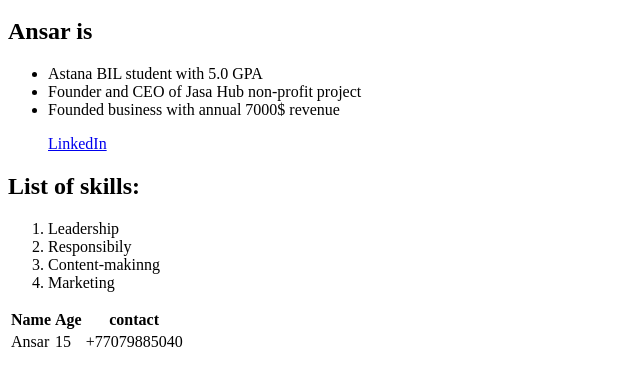
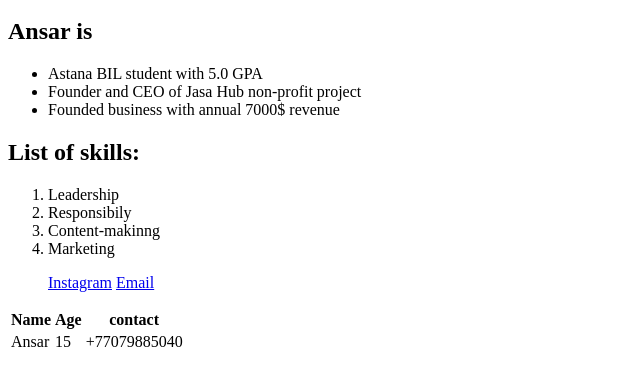
Before and after one commit to ansaritocode/Ansar-portfolio, a plain HTML site: page index.html in a window 1280 px wide. Shown: the part 48-434 px from the top of the page, without its empty margins (0-640 px from the left). Drawn offline with Linux system fonts and the light colour scheme.

Commit message:
Update index.html

```diff
--- a/index.html
+++ b/index.html
@@ -22,9 +22,6 @@
   <li> Founded business with annual 7000$ revenue</li>
 </ul>
 
-  <ul> <a href="https://linkedin.com/in/arlan-rakhmetzhanov" target="_blank">LinkedIn</a>
-  </ul>
-
   <h2>List of skills:</h2>
 <ol>
   <li> Leadership</li>
@@ -33,7 +30,10 @@
   <li> Marketing </li>
 </ol>
 
-
+<ul> <a href="https://www.linkedin.com/in/ansarito/?locale=ru_RU"
+  <a href="https://www.instagram.com/sun_ansarito/" target="blank">Instagram</a>
+  <a href="mailto:sunkarulyansar@gmail.com" target="_blank">Email</a>
+  </ul>
 
 
 </body>
```
